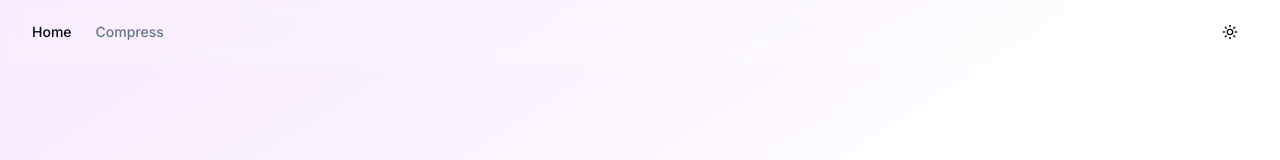
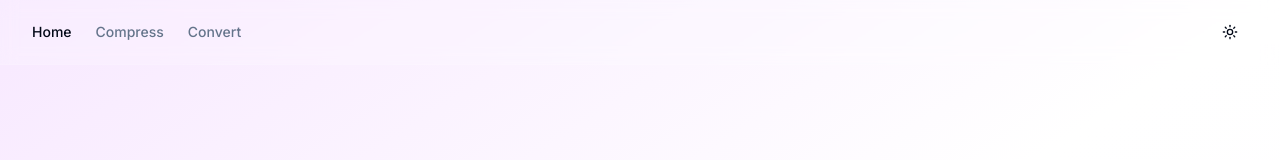
Before and after one commit to ShadowPaint-SP/mc-mapconv, a Next.js app: page / in a window 1280 px wide. Shown: the top 160 px of the page. Built offline with nearby package versions, Linux system fonts and the light colour scheme.

Commit message:
forgot converter

```diff
--- a/src/components/navbar.tsx
+++ b/src/components/navbar.tsx
@@ -18,6 +18,7 @@ export default function Navbar() {
   const navItems = [
     { href: "/", label: "Home" },
     { href: "/compress", label: "Compress" },
+    { href: "/convert", label: "Convert" },
   ]
 
   return (
```
